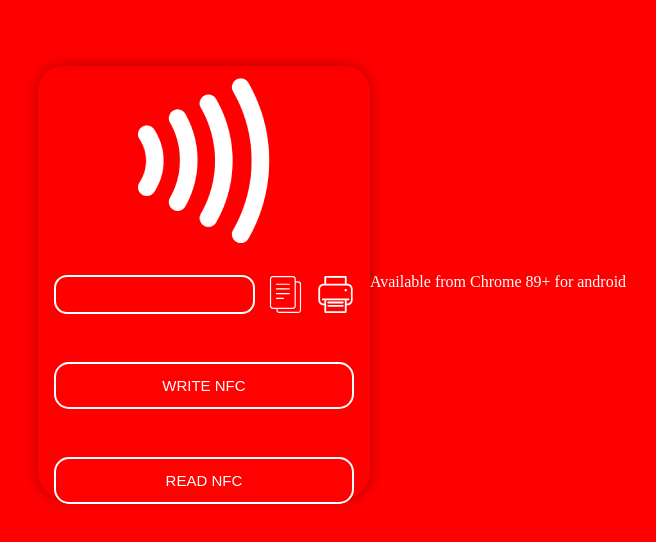
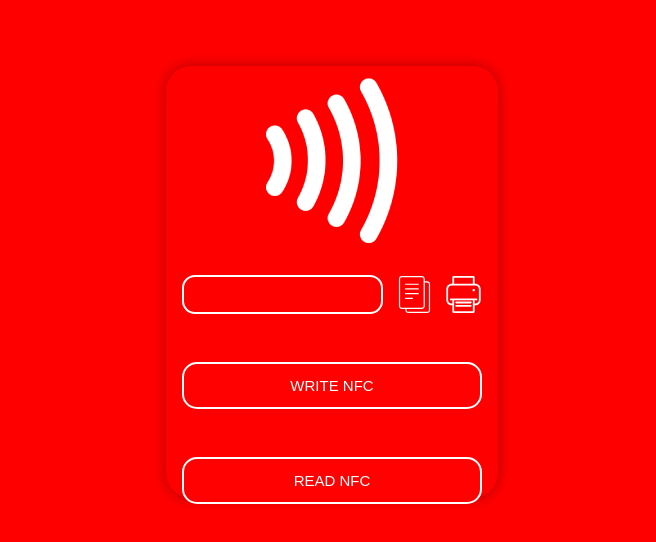
Before and after one commit to salvymc/Web-NFC---NFC-Readers-and-Writers, a plain HTML site: page index.html in a window 1280 px wide. Shown: the part 126-668 px from the top of the page, without its empty margins (308-964 px from the left). Drawn offline with Linux system fonts and the light colour scheme.

Commit message:
Update index.html

```diff
--- a/index.html
+++ b/index.html
@@ -21,9 +21,6 @@
       <input id="scrivi" type="button" onclick="writeNFC()" value="WRITE NFC" />
       <hr>
       <input id="scrivi" type="button" onclick="readNFC()" value="READ NFC" />
-    </div>
-    <div id="container_site">
-      <p style="color: white; margin: 0px; width: 100%;" id="site">Available from Chrome 89+ for android</p>
     </div>
     <div id="myModal" class="modal">
       <div class="modal-content">
```
